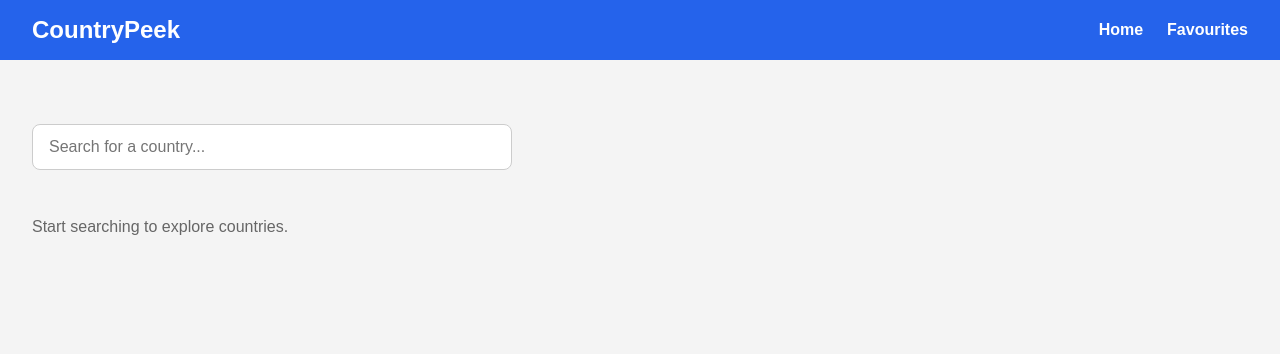
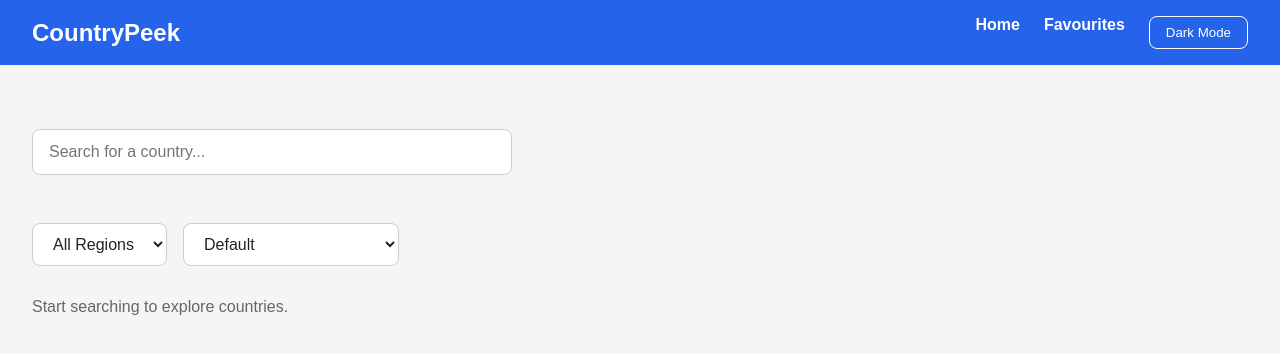
Before and after one commit to srinithivijayakumars139-wq/country-peek, a React (Vite) app: page / in a window 1280 px wide. Shown: the top 354 px of the page. Built offline with nearby package versions, Linux system fonts and the light colour scheme.

Commit message:
feat: add region filter, sort controls, and dark/light theme toggle

```diff
--- a/src/components/FilterBar.jsx
+++ b/src/components/FilterBar.jsx
@@ -1,5 +1,66 @@
-function FilterBar() {
-  return <div>Filter Bar</div>
+function FilterBar({
+  region,
+  onRegionChange,
+  sortBy,
+  onSortChange,
+}) {
+  return (
+    <div className="filter-bar">
+      <select
+        value={region}
+        onChange={(e) =>
+          onRegionChange(
+            e.target.value
+          )
+        }
+      >
+        <option value="All">
+          All Regions
+        </option>
+
+        <option value="Africa">
+          Africa
+        </option>
+
+        <option value="Americas">
+          Americas
+        </option>
+
+        <option value="Asia">
+          Asia
+        </option>
+
+        <option value="Europe">
+          Europe
+        </option>
+
+        <option value="Oceania">
+          Oceania
+        </option>
+      </select>
+
+      <select
+        value={sortBy}
+        onChange={(e) =>
+          onSortChange(
+            e.target.value
+          )
+        }
+      >
+        <option value="">
+          Default
+        </option>
+
+        <option value="name">
+          Name (A–Z)
+        </option>
+
+        <option value="population">
+          Population (High–Low)
+        </option>
+      </select>
+    </div>
+  )
 }
 
 export default FilterBar
--- a/src/components/Header.jsx
+++ b/src/components/Header.jsx
@@ -1,6 +1,13 @@
 import { Link } from 'react-router-dom'
 
+import { useTheme } from '../context/ThemeContext'
+
+import '../styles/App.css'
+
 function Header() {
+  const { theme, toggleTheme } =
+    useTheme()
+
   return (
     <header className="header">
       <Link
@@ -16,6 +23,15 @@
         <Link to="/favourites">
           Favourites
         </Link>
+
+        <button
+          className="theme-toggle"
+          onClick={toggleTheme}
+        >
+          {theme === 'light'
+            ? 'Dark Mode'
+            : 'Light Mode'}
+        </button>
       </nav>
     </header>
   )
--- a/src/context/ThemeContext.jsx
+++ b/src/context/ThemeContext.jsx
@@ -1 +1,47 @@
-export {}
+import {
+  createContext,
+  useContext,
+  useState,
+} from 'react'
+
+const ThemeContext =
+  createContext()
+
+export function ThemeProvider({
+  children,
+}) {
+  const [theme, setTheme] =
+    useState('light')
+
+  function toggleTheme() {
+    if (theme === 'light') {
+      setTheme('dark')
+
+      document.body.setAttribute(
+        'data-theme',
+        'dark'
+      )
+    } else {
+      setTheme('light')
+
+      document.body.removeAttribute(
+        'data-theme'
+      )
+    }
+  }
+
+  return (
+    <ThemeContext.Provider
+      value={{
+        theme,
+        toggleTheme,
+      }}
+    >
+      {children}
+    </ThemeContext.Provider>
+  )
+}
+
+export function useTheme() {
+  return useContext(ThemeContext)
+}
--- a/src/main.jsx
+++ b/src/main.jsx
@@ -1,12 +1,19 @@
 import React from 'react'
+
 import ReactDOM from 'react-dom/client'
 
 import App from './App'
 
 import './styles/index.css'
 
-ReactDOM.createRoot(document.getElementById('root')).render(
+import { ThemeProvider } from './context/ThemeContext'
+
+ReactDOM.createRoot(
+  document.getElementById('root')
+).render(
   <React.StrictMode>
-    <App />
+    <ThemeProvider>
+      <App />
+    </ThemeProvider>
   </React.StrictMode>
 )
--- a/src/pages/Home.jsx
+++ b/src/pages/Home.jsx
@@ -1,22 +1,43 @@
-import { useState, useEffect } from 'react'
+import {
+  useState,
+  useEffect,
+} from 'react'
 
 import SearchBar from '../components/SearchBar'
+
 import CountryCard from '../components/CountryCard'
 
+import FilterBar from '../components/FilterBar'
+
 function Home() {
-  const [query, setQuery] = useState('')
+  const [query, setQuery] =
+    useState('')
 
-  const [countries, setCountries] = useState([])
+  const [countries, setCountries] =
+    useState([])
 
   const [loading, setLoading] =
     useState(false)
 
-  const [error, setError] = useState(null)
+  const [error, setError] =
+    useState(null)
+
+  const [region, setRegion] =
+    useState('All')
+
+  const [sortBy, setSortBy] =
+    useState('')
 
   useEffect(() => {
     if (!query.trim()) {
       setCountries([])
+
       setError(null)
+
+      setRegion('All')
+
+      setSortBy('')
+
       return
     }
 
@@ -37,6 +58,7 @@
         })
         .then((data) => {
           setCountries(data)
+
           setError(null)
         })
         .catch(() => {
@@ -54,11 +76,44 @@
     return () => clearTimeout(timer)
   }, [query])
 
+  const displayed = [...countries]
+    .filter((country) => {
+      return (
+        region === 'All' ||
+        country.region === region
+      )
+    })
+    .sort((a, b) => {
+      if (sortBy === 'name') {
+        return a.name.common.localeCompare(
+          b.name.common
+        )
+      }
+
+      if (
+        sortBy === 'population'
+      ) {
+        return (
+          b.population -
+          a.population
+        )
+      }
+
+      return 0
+    })
+
   return (
     <div className="home">
       <SearchBar
         query={query}
         onQueryChange={setQuery}
+      />
+
+      <FilterBar
+        region={region}
+        onRegionChange={setRegion}
+        sortBy={sortBy}
+        onSortChange={setSortBy}
       />
 
       {loading && (
@@ -75,24 +130,28 @@
 
       {!loading &&
         !error &&
-        countries.length > 0 && (
+        displayed.length > 0 && (
           <div className="cards-grid">
-            {countries.map((country) => (
-              <CountryCard
-                key={country.cca3}
-                country={country}
-              />
-            ))}
+            {displayed.map(
+              (country) => (
+                <CountryCard
+                  key={
+                    country.cca3
+                  }
+                  country={country}
+                />
+              )
+            )}
           </div>
         )}
 
       {!loading &&
         !error &&
-        countries.length === 0 &&
+        displayed.length === 0 &&
         !query && (
           <p className="home__status">
-            Start searching to explore
-            countries.
+            Start searching to
+            explore countries.
           </p>
         )}
     </div>
--- a/src/styles/App.css
+++ b/src/styles/App.css
@@ -247,3 +247,89 @@
 .page-status--error {
   color: crimson;
 }
+
+.filter-bar {
+  display: flex;
+
+  gap: 1rem;
+
+  padding: 1rem 0;
+
+  flex-wrap: wrap;
+}
+
+.filter-bar select {
+  padding: 0.7rem 1rem;
+
+  border-radius: 8px;
+
+  border: 1px solid
+    var(--input-border);
+
+  background-color: var(
+    --card-bg
+  );
+
+  color: var(--text);
+
+  font-size: 1rem;
+}
+
+.theme-toggle {
+  padding: 0.5rem 1rem;
+
+  border-radius: 8px;
+
+  border: 1px solid white;
+
+  background: transparent;
+
+  color: white;
+
+  cursor: pointer;
+}
+
+.header {
+  background-color: var(
+    --header-bg
+  );
+}
+
+.card {
+  background-color: var(
+    --card-bg
+  );
+
+  color: var(--text);
+}
+
+.search-bar__input {
+  background-color: var(
+    --card-bg
+  );
+
+  color: var(--text);
+
+  border: 1px solid
+    var(--input-border);
+}
+
+.country-page {
+  color: var(--text);
+}
+
+.back-btn {
+  background-color: var(
+    --card-bg
+  );
+
+  color: var(--text);
+}
+
+.border-badge {
+  background-color: var(
+    --card-bg
+  );
+
+  color: var(--text);
+}
--- a/src/styles/index.css
+++ b/src/styles/index.css
@@ -1,16 +1,54 @@
 * {
   margin: 0;
+
   padding: 0;
+
   box-sizing: border-box;
 }
 
+:root {
+  --bg: #f5f5f5;
+
+  --text: #222;
+
+  --card-bg: #ffffff;
+
+  --header-bg: #2563eb;
+
+  --input-border: #ccc;
+}
+
+[data-theme='dark'] {
+  --bg: #121212;
+
+  --text: #f1f1f1;
+
+  --card-bg: #1e1e1e;
+
+  --header-bg: #0f172a;
+
+  --input-border: #444;
+}
+
 body {
-  font-family: Arial, Helvetica, sans-serif;
-  background-color: #f4f4f4;
-  color: #222;
+  font-family:
+    Arial,
+    Helvetica,
+    sans-serif;
+
+  background-color: var(--bg);
+
+  color: var(--text);
+
+  min-height: 100vh;
+
+  transition:
+    background-color 0.3s ease,
+    color 0.3s ease;
 }
 
 a {
   text-decoration: none;
+
   color: inherit;
 }
```
